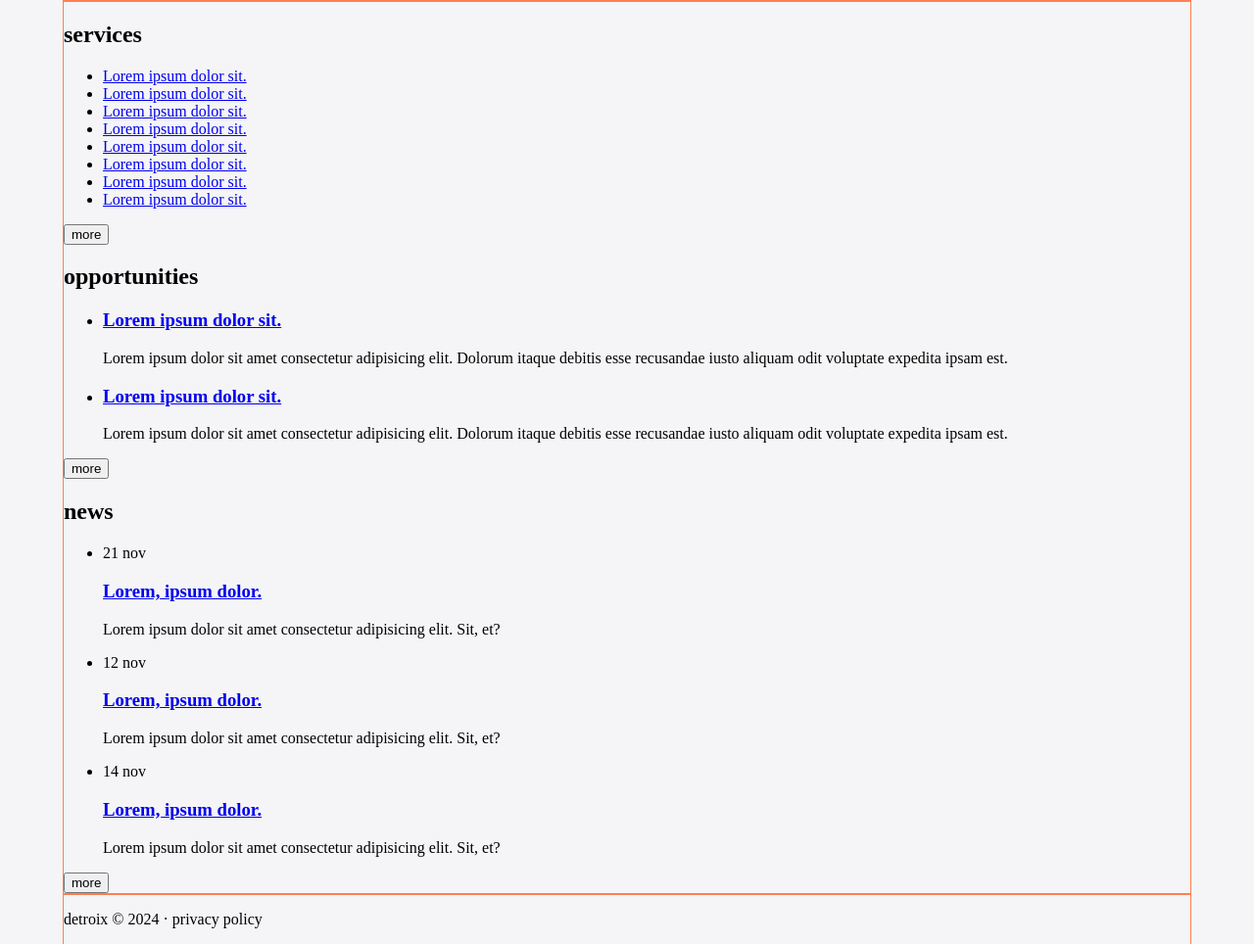
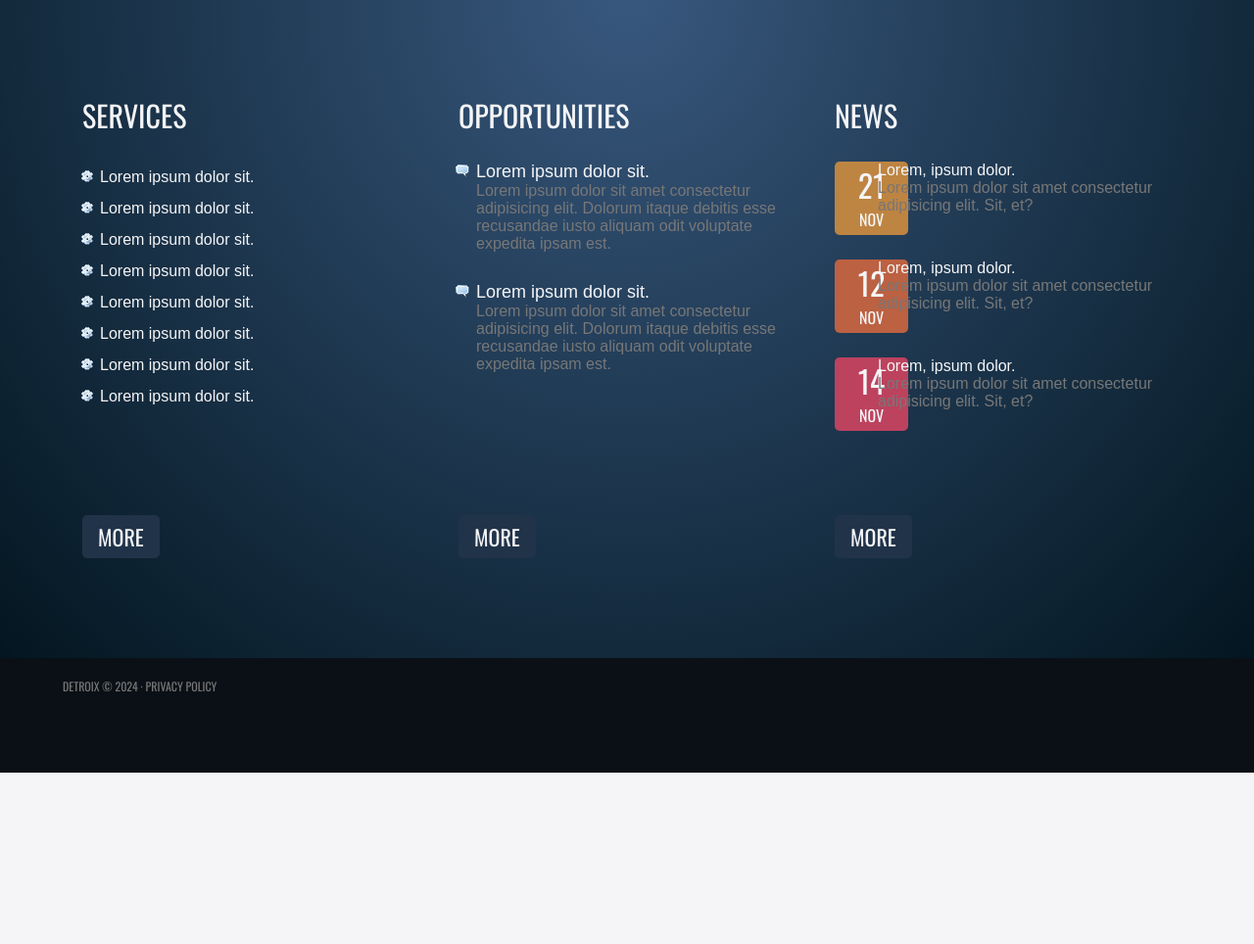
Before and after one commit to robertsnow-github/detroix24_robertsnow, a plain HTML site: page index.html in a window 1280 px wide. Shown: the part 1545-2509 px from the top of the page at 98% size. After the commit the page ends 2334 px from the top, so only its background shows below. Drawn offline with nearby package versions, Linux system fonts and the light colour scheme.

Commit message:
finished css with position

```diff
--- a/css/styles2.css
+++ b/css/styles2.css
@@ -34,25 +34,14 @@ body {
 .container {
     margin: 0 auto;
     width: 90%;
-    border: 1px solid coral;
+    /* border: 1px solid coral; */
 }
 
 .content-box {
     position: absolute;
     padding: 20px 20px;
     width: calc(100% / 3);
-    border: 1px solid green;
-}
-
-.content-mini-box {
-    width: 100%;
-    height: 500px;
-    position: relative;
-}
-
-.content-mini-box .more-btn {
-    position: absolute;
-    bottom: 0;
+    /* border: 1px solid green; */
 }
 
 .content-heading {
@@ -67,9 +56,78 @@ body {
     width: 100%;
 }
 
+.content-mini-box {
+    width: 100%;
+    height: 500px;
+    position: relative;
+}
+
+.content-mini-box .more-btn {
+    position: absolute;
+    bottom: 0;
+}
+
 .content-text {
     color: #777;
     font-family: sans-serif;
+}
+
+.date, .month {
+    display: block;
+}
+
+.date {
+    font-size: 32px;
+    margin: 0;
+}
+
+.date-div, .news-block {
+    position: absolute;
+}
+
+.date-div {
+    width: 75px;
+    height: 75px;
+    color: var(--tert);
+    font-family: var(--font1);
+    text-align: center;
+    text-transform: uppercase;
+    border-radius: 5px;
+}
+
+.footer-content {
+    position: absolute;
+    padding: 20px;
+    width: calc(100% / 3);
+    height: 475px;
+    /* border: 1px solid white; */
+}
+
+.footer-heading {
+    color: var(--tert);
+    font-family: var(--font1);
+    font-size: calc(24px + (32 - 24) * ((100vw - 300px) / (1600 - 300)));
+    font-weight: 400;
+    text-transform: uppercase;
+}
+
+.footer-btn {
+    position: absolute;
+    bottom: 0;
+}
+
+.footer-mini-box {
+    position: relative;
+    width: 100%;
+    height: 475px;
+}
+
+.fs2-text {
+    margin: 0;
+    color: #777;
+    font-family: var(--font1);
+    text-transform: uppercase;
+    font-size: 12px;
 }
 
 .hero-img {
@@ -81,7 +139,7 @@ body {
 .hs1-item {
     display: inline;
     padding: 0 12px;
-    border-right: 1px solid #777;
+    /* border-right: 1px solid #777; */
 }
 
 .hs1-item:last-child {
@@ -121,6 +179,83 @@ body {
     width: 25%;
 }
 
+.more-btn {
+    padding: 6px 16px;
+    color: var(--tert);
+    font-family: var(--font1);
+    font-size: 22px;
+    text-transform: uppercase;
+    background-color: var(--btnColor);
+    border: none;
+    border-radius: 5px;
+}
+
+.news-block {
+    width: 300px;
+    /* border: 1px solid white; */
+    height: 75px;
+    right: 0;
+    font-family: sans-serif;
+}
+
+.news-item {
+    position: relative;
+    margin-bottom: 20px;
+    width: 100%;
+    height: 80px;
+}
+
+.news-link {
+    color: var(--tert);
+    text-decoration: none;
+}
+
+.news-text {
+    color: #777;
+    margin: 0;
+}
+
+.news-heading {
+    font-size: 16px;
+    margin: 0;
+    font-weight: lighter;
+}
+
+.opps-heading {
+    margin: 0;
+    font-size: 18px;
+    font-weight: 400;
+}
+
+.opps-item {
+    font-family: sans-serif;
+    margin-bottom: 30px;
+}
+
+.opps-link {
+    color: var(--tert);
+    text-decoration: none;
+}
+
+.opps-text {
+    margin: 0;
+    color: #777;
+}
+
+.services-item {
+    font-family: sans-serif;
+    line-height: 2;
+}
+
+.services-link {
+    color: var(--tert);
+    text-decoration: none;
+}
+
+.services-link:hover {
+    text-decoration: underline;
+}
+
 .slider {
     position: absolute;
     width: 25px;
@@ -142,13 +277,12 @@ body {
     right: 0;
 }
 
-
 .sliders {
     position: relative;
     margin: 16px auto;
     width: 90px;
     height: 30px;
-    border: 1px solid orange;
+    /* border: 1px solid orange; */
 }
 
 
@@ -157,6 +291,37 @@ body {
 }
 
 /* ids */
+
+#dateDiv1 {
+    background-color: var(--date1);
+}
+
+#dateDiv2 {
+    background-color: var(--date2);
+}
+
+#dateDiv3 {
+    background-color: var(--date3);
+}
+
+#footerSection1 {
+    width: 100%;
+    padding: 56px 0 72px;
+    background-color: var(--prim);
+    background-image: var(--grad);
+}
+
+#footerSection2 {
+    padding: 20px 0 80px;
+    width: 100%;
+    background-color: var(--footerSec2);
+}
+
+#fsRow {
+    position: relative;
+    width: 100%;
+    height: 550px;
+}
 
 #headerSection1 {
     width: 100%;
@@ -175,7 +340,7 @@ body {
     font-family: var(--font1);
     font-size: 12px;
     text-transform: uppercase;
-    border: 1px solid gray;
+    /* border: 1px solid gray; */
 }
 
 #hs1List {
@@ -222,6 +387,29 @@ body {
     height: 620px;
 }
 
+#news {
+    right: 0;
+}
+
+#newsList {
+    padding-left: 0;
+    list-style-type: none;
+}
+
+#opps {
+    left: calc(100% / 3);
+}
+
+#oppsList {
+    padding-left: 18px;
+    list-style-image: url('../images/chat.png');
+}
+
+#servicesList {
+    padding-left: 18px;
+    list-style-image: url('../images/cog.png');
+}
+
 #stable {
     right: 0;
 }
--- a/index.html
+++ b/index.html
@@ -114,8 +114,9 @@
     <footer class="footer" id="footer">
         <section class="section" id="footerSection1">
             <div class="container">
-                <div class="row">
+                <div class="row" id="fsRow">
                     <div class="footer-content" id="services">
+                        <div class="footer-mini-box">
                             <h2 class="footer-heading">services</h2>
                             <ul id="servicesList">
                                 <li class="services-item">
@@ -143,9 +144,11 @@
                                     <a href="#" class="services-link">Lorem ipsum dolor sit.</a>
                                 </li>
                             </ul>
-                        <button class="more-btn">more</button>
+                            <button class="more-btn footer-btn">more</button>
+                        </div>
                     </div>
                     <div class="footer-content" id="opps">
+                        <div class="footer-mini-box">
                             <h2 class="footer-heading">opportunities</h2>
                             <ul id="oppsList">
                                 <li class="opps-item">
@@ -161,9 +164,11 @@
                                     <p class="opps-text">Lorem ipsum dolor sit amet consectetur adipisicing elit. Dolorum itaque debitis esse recusandae iusto aliquam odit voluptate expedita ipsam est.</p>
                                 </li>
                             </ul>
-                        <button class="more-btn">more</button>
+                            <button class="more-btn footer-btn">more</button>
+                        </div>
                     </div>
                     <div class="footer-content" id="news">
+                        <div class="footer-mini-box">
                             <h2 class="footer-heading">news</h2>
                             <ul id="newsList">
                                 <li class="news-item">
@@ -206,7 +211,8 @@
                                     <!-- <div class="clear"></div> -->
                                 </li>
                             </ul>
-                        <button class="more-btn">more</button>
+                            <button class="more-btn footer-btn">more</button>
+                        </div>
                     </div>
                     <!-- <div class="clear"></div> -->
                 </div>
```
Lines whose indentation alone changed are shown as unchanged.
